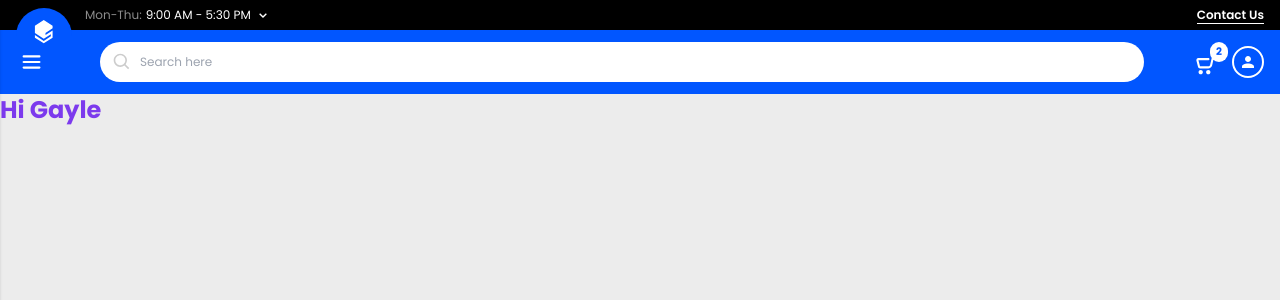
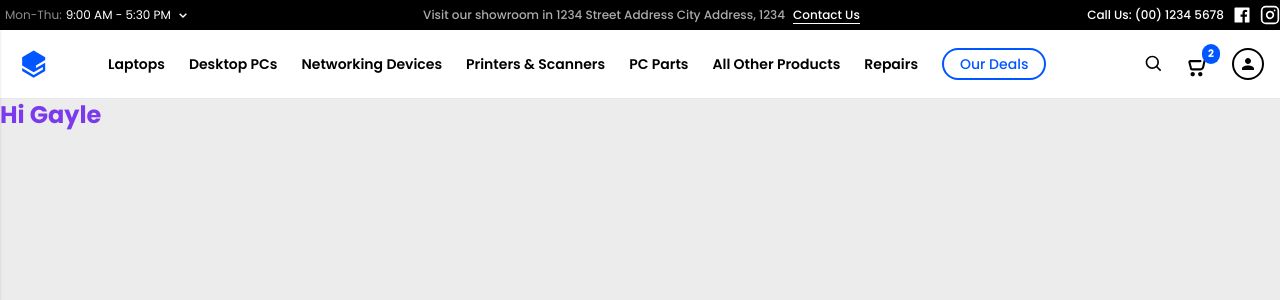
Before and after one commit to acatzk/tech-online-store, a Next.js app: page / in a window 1280 px wide. Shown: the top 300 px of the page. Built offline with nearby package versions, Linux system fonts and the light colour scheme; a web font is replaced by a local one.

Commit message:
📱 RES: Header mobile, header and desktop design (#6)

```diff
--- a/components/headers/Header.tsx
+++ b/components/headers/Header.tsx
@@ -1,22 +1,27 @@
 import Sidebar from './Sidebar'
 import React, { useState } from 'react'
+import { sidebarLinks } from 'mock/index'
+import { FiInstagram } from 'react-icons/fi'
+import { RiCloseLine } from 'react-icons/ri'
 import AccountDropdown from './AccountDropdown'
 import ScheduleDropdown from './ScheduleDropdown'
-import { Logo, Menu, Cart, User } from 'utils/Icons'
+import { RiFacebookBoxFill } from 'react-icons/ri'
 import { BiChevronDown, BiSearch } from 'react-icons/bi'
+import { Logo, Menu, Cart, User, LogoWide } from 'utils/Icons'
 
 const Header: React.FC = () => {
   const [isOpen, setIsOpen] = useState(false)
+  const [isSearch, setIsSearch] = useState(false)
   const [isAccount, setIsAccount] = useState(false)
   const [isSchedule, setIsSchedule] = useState(false)
 
   return (
     <React.Fragment>
-      <header className="sticky top-0 overflow-x-hidden">
+      <header className="sticky top-0 overflow-x-hidden transition-all ease-in-out duration-300">
         {/* This is schedule and contact us links */}
         <section className="text-xs font-semibold bg-black text-white">
-          <div className="container flex items-center justify-between px-4 py-1">
-            <div className="ml-16">
+          <div className="container flex items-center justify-between px-4 lg:px-0 py-1">
+            <div className="ml-16 lg:ml-0">
               <button
                 onClick={() => setIsSchedule((prev) => !prev)}
                 className="inline-flex items-center rounded-full px-1 py-0.5 border focus:border-color-5
@@ -29,52 +34,149 @@ const Header: React.FC = () => {
               {/* This is where SchduleMenuToggle shows */}
               {isSchedule && <ScheduleDropdown setIsSchedule={setIsSchedule} />}
             </div>
-            <div>
+            <div className="flex items-center font-medium space-x-2">
+              <h1 className="text-[#ACACAC] hidden lg:block">
+                Visit our showroom in 1234 Street Address City Address, 1234
+              </h1>
               <a href="#" className="border-b border-white line-clamp-1">
                 Contact Us
               </a>
             </div>
+            <div className="hidden lg:block">
+              <div className="flex items-center text-xs space-x-2">
+                <h1 className="font-medium">Call Us: (00) 1234 5678</h1>
+                <RiFacebookBoxFill className="w-5 h-5 text-white" />
+                <FiInstagram className="w-5 h-5 text-white" />
+              </div>
+            </div>
           </div>
         </section>
+
         {/* This is the Main header */}
-        <section className="bg-color-3 px-4 py-3">
+        <section className="bg-color-3 lg:bg-white border-b border-transparent lg:border-b-gray-200 px-4 py-3">
           <div className="container">
             {/* Main Logo */}
+            <div className="block lg:hidden">
               <button className="absolute top-2 bg-color-3 rounded-t-[50px] p-1 active:scale-95 transition ease-in-out duration-100">
                 <a href="#">
                   <Logo className="w-12 h-10 text-white" />
                 </a>
               </button>
-            <div className="relative flex items-center space-x-3">
+            </div>
+            <div className="relative flex items-center justify-between space-x-3">
+              {/* ======
+               * FIRST FLEX ITEM
+               * ======
+               */}
+              <div className="flex items-center">
+                {/* Wide Logo shows in large screen */}
+                <button className="hidden lg:block p-1 active:scale-95 transition ease-in-out duration-100">
+                  <a href="#">
+                    <LogoWide className="w-7 h-7 text-color-3" />
+                  </a>
+                </button>
                 <button
                   onClick={() => setIsOpen(true)}
-                className="active:scale-95 transition ease-in-out duration-100 p-1"
+                  className="block lg:hidden active:scale-95 transition ease-in-out duration-100 p-1"
                 >
                   <Menu className="w-6 h-6 text-white" />
                 </button>
-              <div className="form-control relative flex-grow px-0 md:px-10">
+                {!isSearch && (
+                  <nav className="hidden lg:block ml-14">
+                    <ul className="flex flex-wrap items-center space-x-6 py-1.5">
+                      {sidebarLinks.map((link, i) => (
+                        <li key={i}>
+                          <a
+                            href="#"
+                            className="text-black font-semibold text-sm hover:text-color-3 transition ease-in-out duration-150"
+                          >
+                            {link.title}
+                          </a>
+                        </li>
+                      ))}
+                      <div className="mx-4 md:mx-6">
+                        <button
+                          className="px-4 py-1 text-sm rounded-full border-2 font-medium border-color-3
+                        text-color-3 hover:bg-color-3 hover:text-white
+                          transition ease-in-out duration-150"
+                        >
+                          Our Deals
+                        </button>
+                      </div>
+                    </ul>
+                  </nav>
+                )}
+              </div>
+              {/* ======
+               * SECOND FLEX ITEM
+               * ======
+               */}
+              <div className="flex-grow">
+                <div className="block lg:hidden">
+                  <div className="form-control relative px-0 md:px-16">
                     <div className="absolute ml-3 flex items-center inset-y-0">
                       <BiSearch className="w-5 h-5 text-color-6" />
                     </div>
                     <input
                       type="text"
                       placeholder="Search here"
-                  className="py-3 pl-10 text-xs bg-white rounded-full focus:outline-none"
+                      className="py-3 lg:py-3.5 pl-10 text-xs bg-white lg:bg-gray-200 rounded-full focus:outline-none"
                     />
                   </div>
-              <div className="flex items-center space-x-4">
-                <button className="relative top-1 flex items-center active:scale-95 transition ease-in-out duration-100">
-                  <div className="absolute text-[0.65rem] px-1.5 py-0.5 font-bold bg-white text-color-3 rounded-full -top-3.5 left-3.5">
+                </div>
+                {isSearch && (
+                  <div className="hidden lg:block">
+                    <div className=" form-control relative px-0 md:px-16">
+                      <div className="absolute ml-3 flex items-center inset-y-0">
+                        <BiSearch className="w-5 h-5 text-color-6" />
+                      </div>
+                      <input
+                        type="text"
+                        placeholder="Search here"
+                        className="py-3 lg:py-3.5 pl-10 text-xs bg-white lg:bg-gray-200 rounded-full focus:outline-none"
+                      />
+                    </div>
+                  </div>
+                )}
+              </div>
+              {/* ======
+               * THIRD FLEX ITEM
+               * ======
+               */}
+              <div className="flex items-center space-x-4 lg:space-x-6">
+                {/* Close button show only in large screen */}
+                <div className="flex items-center">
+                  {isSearch && (
+                    <button
+                      onClick={() => setIsSearch(false)}
+                      className="hidden lg:block active:scale-75 transition ease-in-out duration-100"
+                    >
+                      <RiCloseLine className="w-6 h-6 text-black" />
+                    </button>
+                  )}
+                  {!isSearch && (
+                    <button
+                      onClick={() => setIsSearch(true)}
+                      className="hidden lg:block active:scale-75 transition ease-in-out duration-100"
+                    >
+                      <BiSearch className="w-5 h-5 text-black" />
+                    </button>
+                  )}
+                </div>
+                {/* Cart button */}
+                <button className="relative right-1 md:right-0 top-1 flex items-center active:scale-95 transition ease-in-out duration-100">
+                  <div className="absolute text-[0.65rem] px-1.5 py-0.5 font-bold bg-white lg:bg-color-3 text-color-3 lg:text-white rounded-full -top-3.5 left-3.5">
                     2
                   </div>
-                  <Cart className="w-5 h-5 text-white" />
+                  <Cart className="w-5 h-5 text-white lg:text-black" />
                 </button>
+                {/* User dropdown button */}
                 <div className="relative">
                   <button
                     onClick={() => setIsAccount((prev) => !prev)}
-                    className="flex items-center justify-center p-2 border-2 border-white rounded-full active:scale-95 transition ease-in-out duration-100"
+                    className="flex items-center justify-center p-2 border-2 border-white lg:border-black rounded-full active:scale-95 transition ease-in-out duration-100"
                   >
-                    <User className="w-3 h-3 text-white" />
+                    <User className="w-3 h-3 text-white lg:text-black" />
                   </button>
                   {isAccount && <AccountDropdown setIsAccount={setIsAccount} />}
                 </div>
```
Lines whose indentation alone changed are shown as unchanged.
